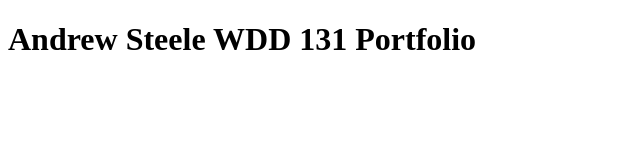
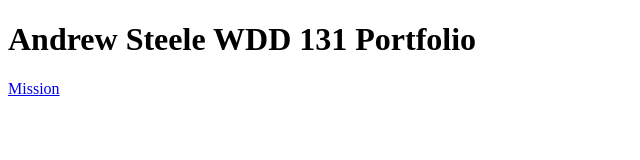
Before and after one commit to drewsteele408/wdd131, a plain HTML site: page index.html in a window 1280 px wide. Shown: the full height of the page, 0-640 px from the left. Drawn offline with Linux system fonts and the light colour scheme.

Commit message:
nav link added for mission page

```diff
--- a/index.html
+++ b/index.html
@@ -11,6 +11,9 @@
 <body>
     <header>
         <h1>Andrew Steele WDD 131 Portfolio</h1>
+        <nav>
+            <a href="mission/index.html">Mission</a>
+        </nav>
     </header>
     <main>
 
```
